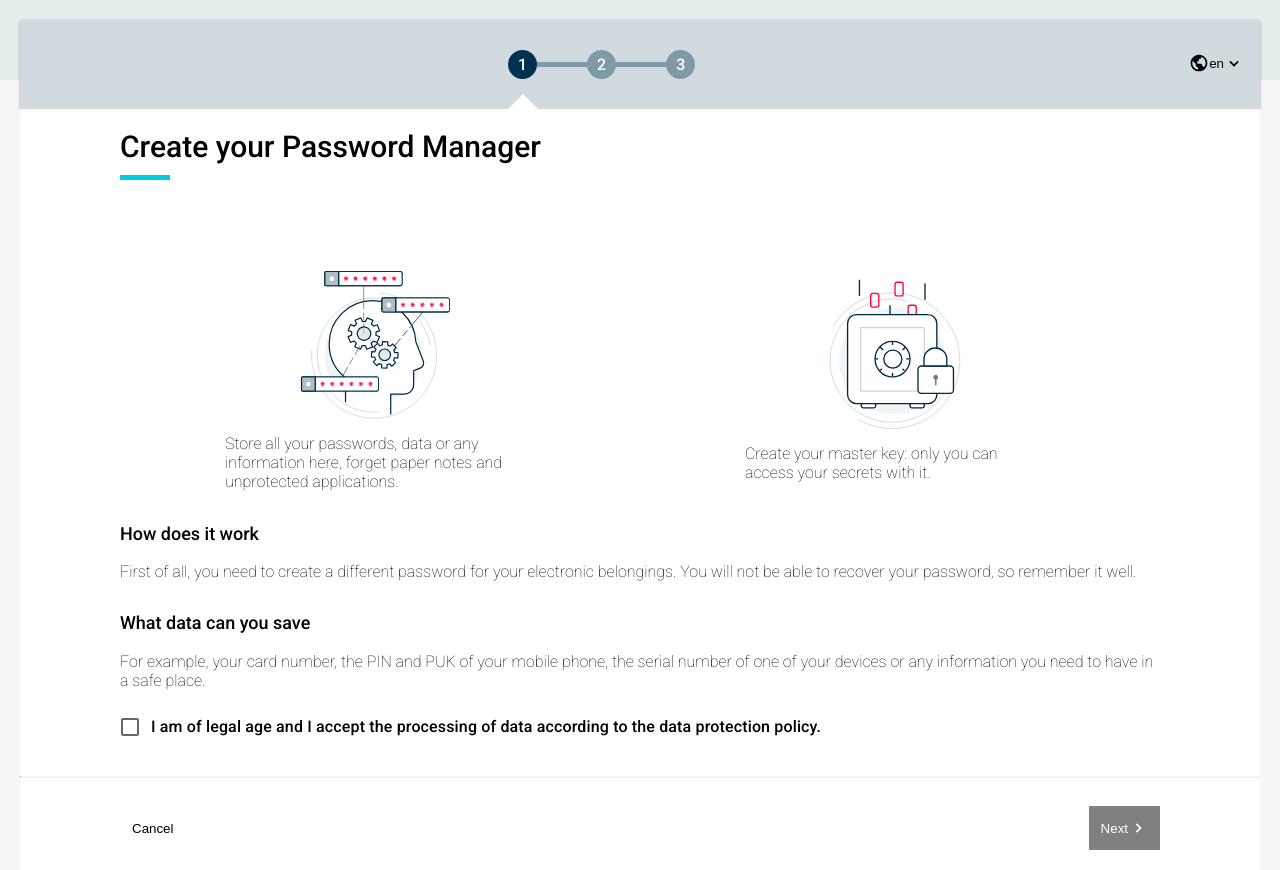
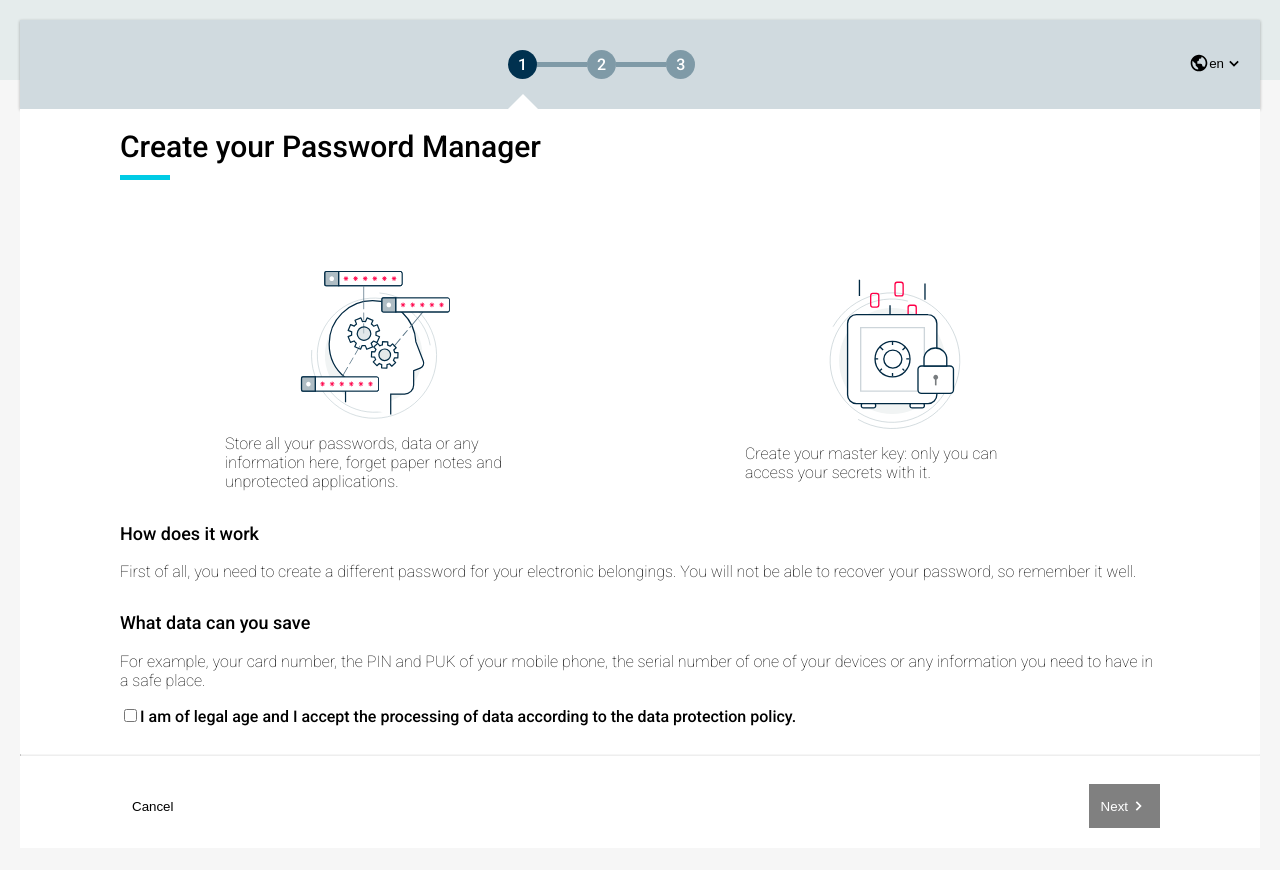
Before and after one commit to gavrilciunterei/openbank, a React (Create React App) app: page / in a window 1280 px wide. After the commit the page ends 848 px from the top, so only its background shows below. Built offline with nearby package versions, Linux system fonts and the light colour scheme.

Commit message:
update checkbox

```diff
--- /dev/null
+++ b/src/components/InputCheckbox/index.tsx
@@ -0,0 +1,18 @@
+import React from 'react';
+import { CheckboxProps } from './types';
+
+function InputCheckbox({ checked, handleOnChange, text, name }: CheckboxProps) {
+  return (
+    <label>
+      <input
+        name={name}
+        type="checkbox"
+        checked={checked}
+        onChange={handleOnChange}
+      />
+      {text}
+    </label>
+  );
+}
+
+export default InputCheckbox;
--- /dev/null
+++ b/src/components/InputCheckbox/types.ts
@@ -0,0 +1,6 @@
+export type CheckboxProps = {
+  checked: boolean;
+  text: string;
+  handleOnChange: React.ChangeEventHandler<HTMLInputElement>;
+  name?: string;
+};
--- a/src/views/ProductInformation/index.tsx
+++ b/src/views/ProductInformation/index.tsx
@@ -15,6 +15,7 @@ import FormControlLabel from '@mui/material/FormControlLabel';
 import TextCreatePassword from '../../components/TextCreatePassword';
 import ImageCursom from '../../components/ImageCursom';
 import { BiChevronRight } from 'react-icons/bi';
+import InputCheckbox from '../../components/InputCheckbox';
 function ProductInformation() {
   const { t } = useTranslation();
   const navigate = useNavigate();
@@ -81,11 +82,11 @@ function ProductInformation() {
           <Text> {t('product_information.text_what_data_save')}</Text>
         </TextContainer>
 
-        <FormControlLabel
-          control={
-            <Checkbox checked={policyChecked} onChange={handleOnChange} />
-          }
-          label={t<string>('product_information.data_protection_policy')}
+        <InputCheckbox
+          name="isGoing"
+          checked={policyChecked}
+          handleOnChange={handleOnChange}
+          text={t<string>('product_information.data_protection_policy')}
         />
       </ContentContainer>
       <BottomButtons>
```
